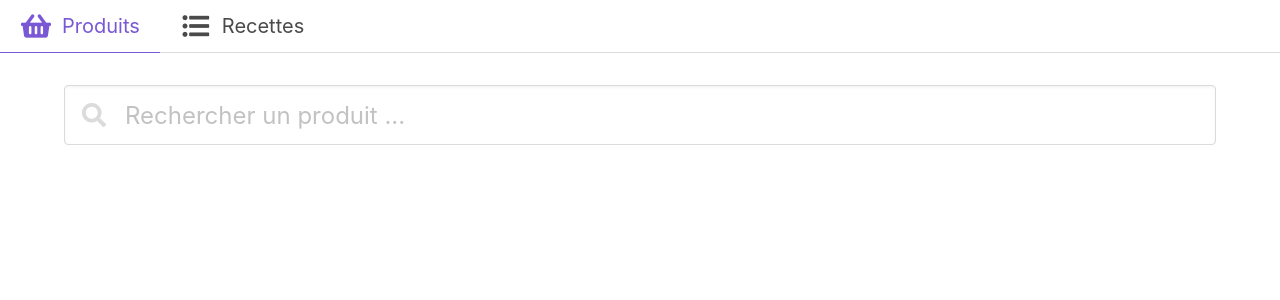
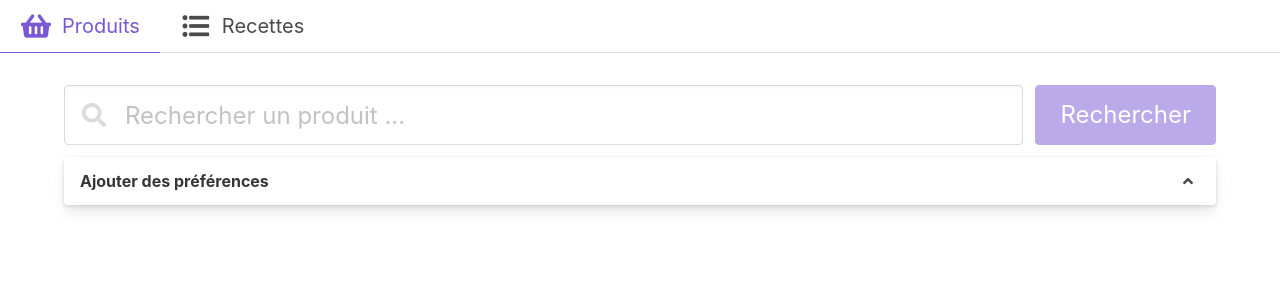
Before and after one commit to sticmac/ProgWeb2k19, a Vue app in the folder client/: page /home in a window 1280 px wide. Shown: the top 300 px of the page. Built offline with nearby package versions, Linux system fonts and the light colour scheme.

Commit message:
Search view

```diff
--- a/client/src/components/Product_Home.vue
+++ b/client/src/components/Product_Home.vue
@@ -1,7 +1,65 @@
 <template>
   <div class="container">
-    <b-field>
-      <b-input placeholder="Rechercher un produit ..." size="is-large" icon="search"></b-input>
+    <b-field grouped>
+      <b-input
+        placeholder="Rechercher un produit ..."
+        size="is-large"
+        icon="search"
+        v-model="searchArg"
+        expanded
+      ></b-input>
+      <p class="control">
+        <a class="button is-link is-large" :disabled="searchArg.length === 0">
+          <span>Rechercher</span>
+        </a>
+      </p>
     </b-field>
+    <b-collapse class="card" :open="false">
+      <div slot="trigger" slot-scope="props" class="card-header">
+        <p class="card-header-title">Ajouter des préférences</p>
+        <a class="card-header-icon">
+          <b-icon :icon="props.open ? 'angle-down' : 'angle-up'"></b-icon>
+        </a>
+      </div>
+      <div class="card-content">
+        <div class="content">
+          <div class="columns">
+            <div class="column">
+              <div class="field">
+                <b-checkbox>Basic</b-checkbox>
+              </div>
+              <div class="field">
+                <b-checkbox>Basic</b-checkbox>
+              </div>
+              <div class="field">
+                <b-checkbox>Basic</b-checkbox>
+              </div>
+            </div>
+            <div class="column">
+              <div class="field">
+                <b-switch>Default</b-switch>
+              </div>
+              <div class="field">
+                <b-switch>Default</b-switch>
+              </div>
+              <div class="field">
+                <b-switch>Default</b-switch>
+              </div>
+            </div>
+          </div>
+        </div>
+      </div>
+    </b-collapse>
   </div>
 </template>
+
+<script>
+export default {
+  name: "ProductHome",
+  data: function() {
+    return {
+      searchArg: ""
+    };
+  }
+};
+</script>
```
